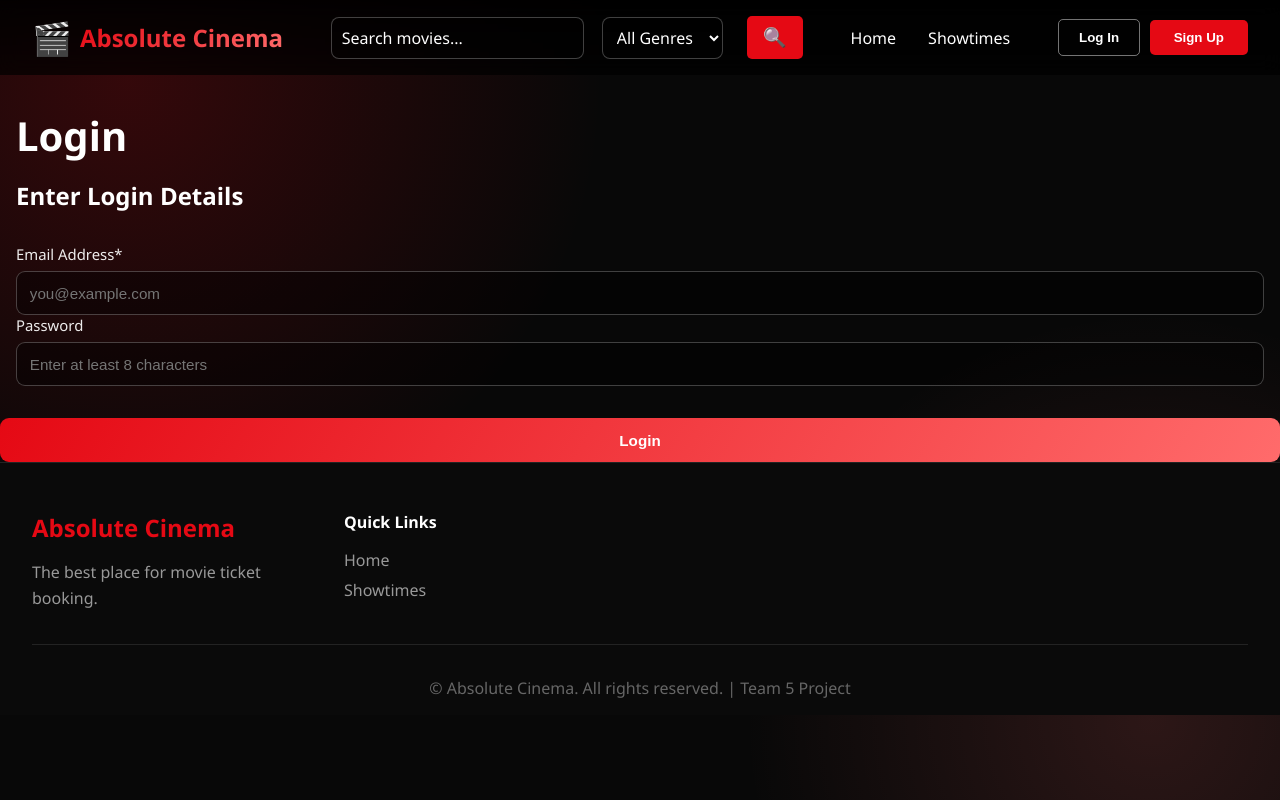
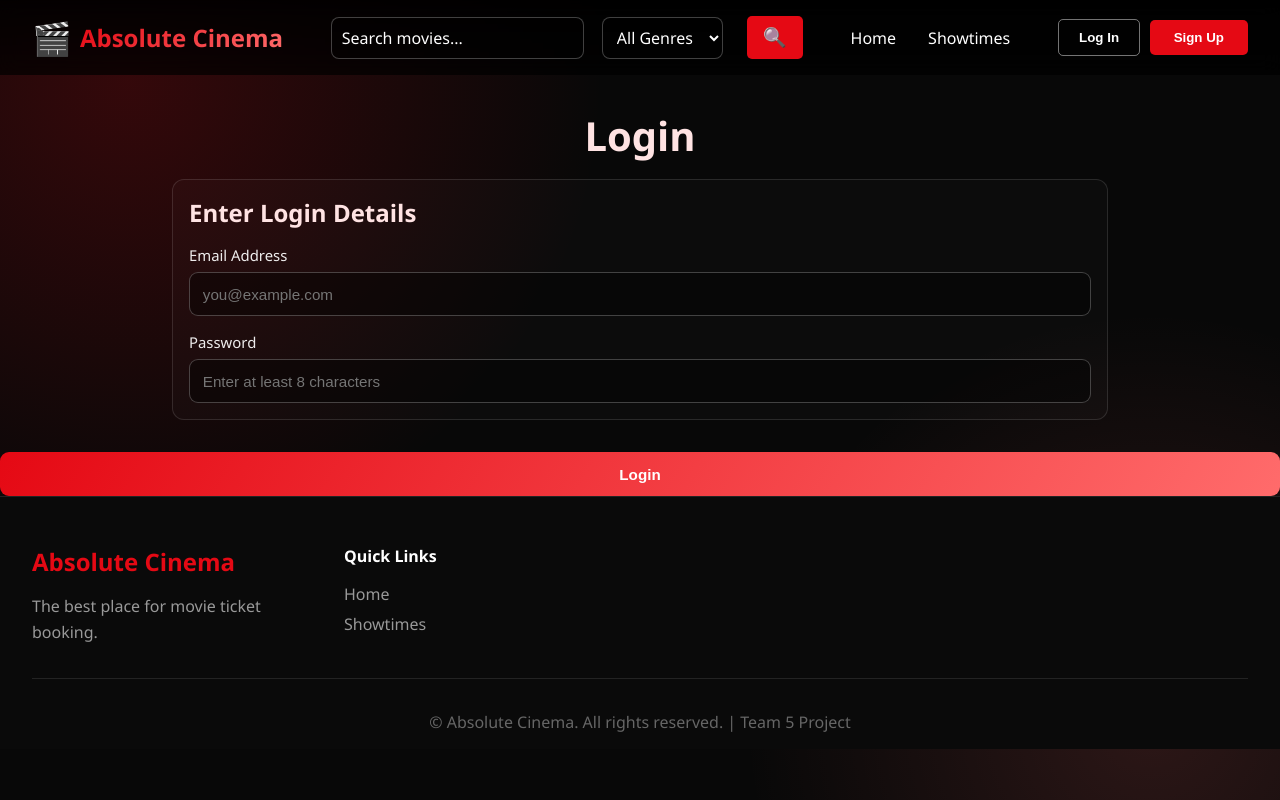
Before and after one commit to nickstoni/Team_5_Cinema_E-Booking_System, a React (Create React App) app in the folder frontend/: page /login in a window 1280 px wide. Built offline with nearby package versions, Linux system fonts and the light colour scheme.

Commit message:
CSS changes

```diff
--- a/frontend/src/components/login/LoginSection.js
+++ b/frontend/src/components/login/LoginSection.js
@@ -3,7 +3,7 @@ function LoginSection({formData, onInputChange}) {
     <div className="login-section">
       <h2>Enter Login Details</h2>
       <label className="form-row full-span">
-          <span className="form-label">Email Address*</span>
+          <span className="form-label">Email Address</span>
           <input
             type="email"
             className="form-input"
--- a/frontend/src/styles/login/LoginPage.css
+++ b/frontend/src/styles/login/LoginPage.css
@@ -12,16 +12,27 @@
   display: flex;
     justify-content: center;
     flex-direction: column;
+    align-items: center;
 }
 
 h1 {
   font-size: 2.5rem;
-  color: #fff;
+  color: #ffe3e3;
   margin-bottom: 1rem;
 }
 
 h2 {
   font-size: 1.5rem;
-  color: #fff;
-  margin-bottom: 2rem;
+  color: #ffe3e3;
 }
+
+.login-section {
+    width : 75%;
+    border: 1px solid rgba(255, 255, 255, 0.12);
+    border-radius: 12px;
+    padding: 1rem;
+    background: rgba(255, 255, 255, 0.02);
+    display: flex;
+    flex-direction: column;
+    gap: 1rem;
+}
```
